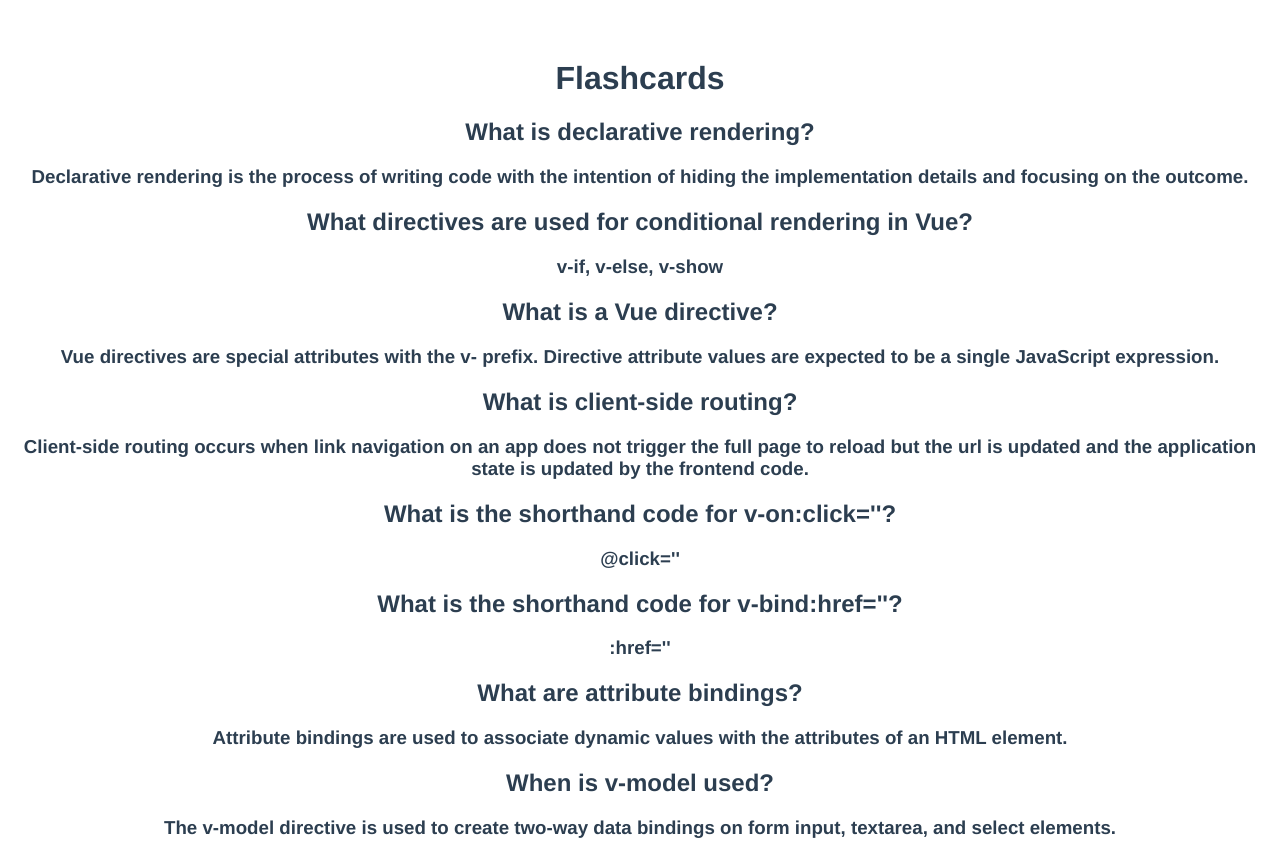
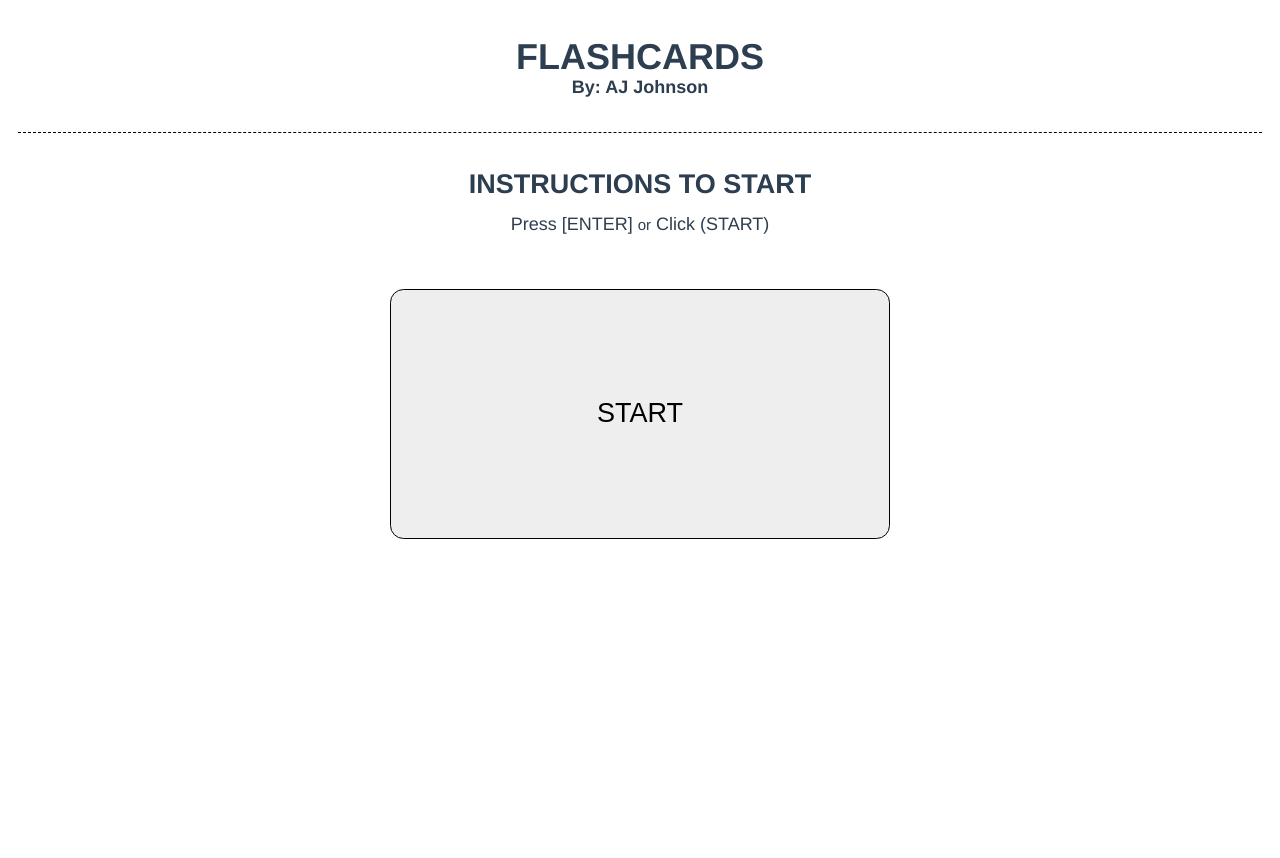
Before and after one commit to ajilityj/vue-flashcards, a Vue app: page / in a window 1280 px wide. After the commit the page ends 800 px from the top, so only its background shows below. Built offline with nearby package versions, Linux system fonts and the light colour scheme.

Commit message:
start, advance, and restart card deck

```diff
--- a/src/App.vue
+++ b/src/App.vue
@@ -1,29 +1,56 @@
 <template>
   <div id="app">
-    <h1>Flashcards</h1>
-    <Flashcard
-      v-for="(flashcard, index) in flashcards"
-      :key="index"
-      :flashcard="flashcard"
+    <h1>Flashcards<span>By: AJ Johnson</span></h1>
+    <h2>
+      Instructions
+      <span v-if="initialStart">to Start</span>
+      <span v-if="cardsAdvancing">to Advance</span>
+      <span v-if="cardsEnd">to Reshuffle</span>
+    </h2>
+    <ul>
+      <li v-if="initialStart">Press [ENTER] <small>or</small> Click (START)</li>
+      <li v-if="cardsAdvancing">Press ENTER <small>or</small> Click card</li>
+      <li v-if="cardsEnd">Press ENTER <small>or</small> Click (RESHUFFLE)</li>
+    </ul>
+
+    <button v-if="initialStart">
+      <span v-if="!flashcardsLoaded">Loading Flashcards...</span>
+      <span v-if="flashcardsLoaded" @click="showFlashcards()">Start</span>
+    </button>
+
+    <Flashcards
+      v-if="flashcardsLoaded && cardsAdvancing"
+      :flashcards="flashcards"
+      :showFlashcards="cardsAdvancing"
+      @lastCard="hideFlashcards()"
     />
+    <button v-if="cardsEnd" @click="showFlashcards()">Reshuffle</button>
   </div>
 </template>
 
 <script>
-import Flashcard from "./components/Flashcard.vue";
+import Flashcards from "./components/Flashcards.vue";
 
 export default {
   name: "app",
   components: {
-    Flashcard
+    Flashcards
   },
   data() {
     return {
+      flashcardsLoaded: false,
+      initialStart: true,
+      cardsAdvancing: false,
+      cardsEnd: false,
       flashcards: null
     };
   },
   mounted() {
     this.fetchFlashcards();
+
+    window.addEventListener("keyup", event => {
+      if (event.keyCode === 13 && this.flashcardsLoaded) this.showFlashcards();
+    });
   },
   methods: {
     fetchFlashcards: function() {
@@ -32,19 +59,79 @@
         const data = await response.json();
         return data;
       }
-      getFlashcards().then(data => (this.flashcards = data.flashcards));
+      getFlashcards().then(data => {
+        this.flashcards = data.flashcards;
+        this.flashcardsLoaded = true;
+      });
+    },
+    showFlashcards: function() {
+      this.initialStart = false;
+      this.cardsEnd = false;
+      this.cardsAdvancing = true;
+    },
+    hideFlashcards: function() {
+      this.cardsAdvancing = false;
+      this.cardsEnd = true;
     }
   }
 };
 </script>
 
 <style lang="scss">
+* {
+  box-sizing: border-box;
+  margin: 0;
+  padding: 0;
+}
+
 #app {
+  -moz-osx-font-smoothing: grayscale;
+  -webkit-font-smoothing: antialiased;
+  color: #2c3e50;
   font-family: "Avenir", Helvetica, Arial, sans-serif;
-  -webkit-font-smoothing: antialiased;
-  -moz-osx-font-smoothing: grayscale;
+  font-size: 18px;
+  margin: 2em 1em;
   text-align: center;
-  color: #2c3e50;
-  margin-top: 60px;
+}
+
+h1 {
+  border-bottom: 1px dashed black;
+  margin: 1em 0;
+  padding-bottom: 1em;
+  text-transform: uppercase;
+
+  span {
+    display: block;
+    font-size: 0.5em;
+    line-height: 1;
+    text-transform: initial;
+  }
+}
+
+h2 {
+  margin: 0.5em 0;
+  text-transform: uppercase;
+}
+
+button {
+  align-items: center;
+  background-color: #eee;
+  border: 1px solid black;
+  border-radius: 0.5em;
+  display: flex;
+  font-size: 1.5em;
+  line-height: 1.25;
+  min-height: 250px;
+  justify-content: center;
+  margin: 2em auto;
+  max-width: 100%;
+  padding: 2em;
+  width: 500px;
+  text-transform: uppercase;
+}
+
+ul {
+  list-style: none;
+  padding: 0;
 }
 </style>
--- a/src/components/Flashcard.vue
+++ b/src/components/Flashcard.vue
@@ -1,15 +1,45 @@
 <template>
-  <div>
-    <h2>{{ flashcard.question }}</h2>
-    <h3>{{ flashcard.answer }}</h3>
+  <div class="flashcard" @click="flipCard()">
+    <span v-if="showQuestion">Q: {{ flashcard.question }}</span>
+    <span v-else>A: {{ flashcard.answer }}</span>
   </div>
 </template>
 
 <script>
 export default {
   name: "Flashcard",
-  props: ["flashcard"]
+  props: ["flashcard", "q"],
+  data() {
+    return {
+      showQuestion: this.q
+    };
+  },
+  mounted() {
+    window.addEventListener("keyup", event => {
+      if (event.keyCode === 13) {
+        this.flipCard();
+      }
+    });
+  },
+  methods: {
+    flipCard: function() {
+      if (this.showQuestion) this.showQuestion = false;
+      else {
+        this.$emit("nextQuestion", "ready for next question");
+      }
+    }
+  }
 };
 </script>
 
-<style lang="scss" scoped></style>
+<style lang="scss" scoped>
+.flashcard {
+  font-size: 1.5em;
+  line-height: 1.25;
+  margin: 0 auto;
+
+  span {
+    max-width: 80%;
+  }
+}
+</style>
--- /dev/null
+++ b/src/components/Flashcards.vue
@@ -0,0 +1,60 @@
+<template>
+  <div class="flashcards">
+    <div v-for="(flashcard, index) in flashcards" :key="index">
+      <Flashcard
+        :flashcard="flashcard"
+        :q="showQuestion"
+        v-if="index + 1 === currentCard"
+        @nextQuestion="nextQuestion()"
+      />
+    </div>
+  </div>
+</template>
+
+<script>
+import Flashcard from "./Flashcard.vue";
+
+export default {
+  name: "Flashcards",
+  components: {
+    Flashcard
+  },
+  props: ["flashcards", "showFlashcards"],
+  data() {
+    return {
+      currentCard: this.showFlashcards ? 1 : null,
+      numCards: this.flashcards.length,
+      lastCard: this.flashcards.length > 1 ? false : true,
+      showQuestion: true
+    };
+  },
+  methods: {
+    nextQuestion: function() {
+      if (this.currentCard < this.numCards) {
+        this.currentCard = this.currentCard + 1;
+
+        if (this.currentCard + 1 === this.numCards) this.lastCard = true;
+      } else {
+        this.$emit("lastCard", "ready for reshuffle");
+      }
+    }
+  }
+};
+</script>
+
+<style lang="scss" scoped>
+.flashcards {
+  background-color: #eee;
+  border: 1px solid black;
+  border-radius: 0.5em;
+
+  align-items: center;
+  display: flex;
+  min-height: 250px;
+  justify-content: center;
+  margin: 2em auto;
+  max-width: 100%;
+  // padding: 2em;
+  width: 500px;
+}
+</style>
```
